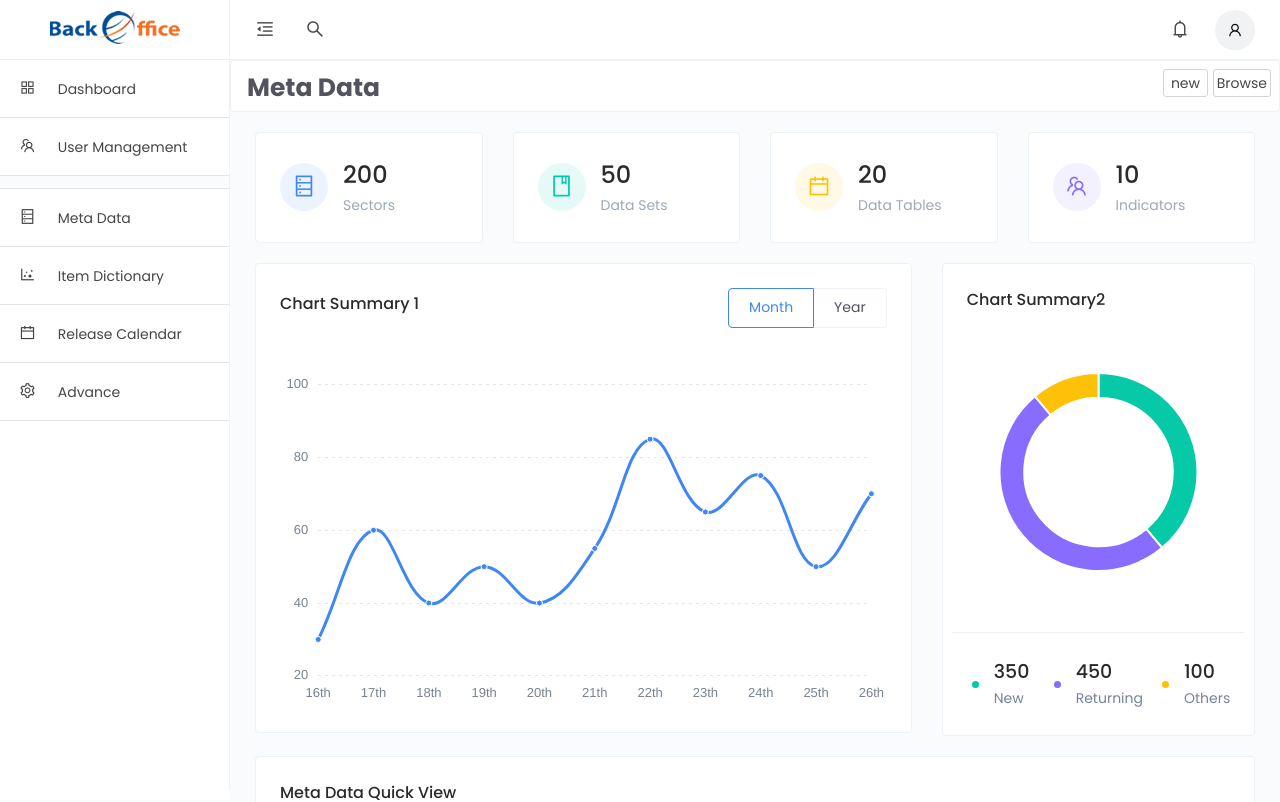
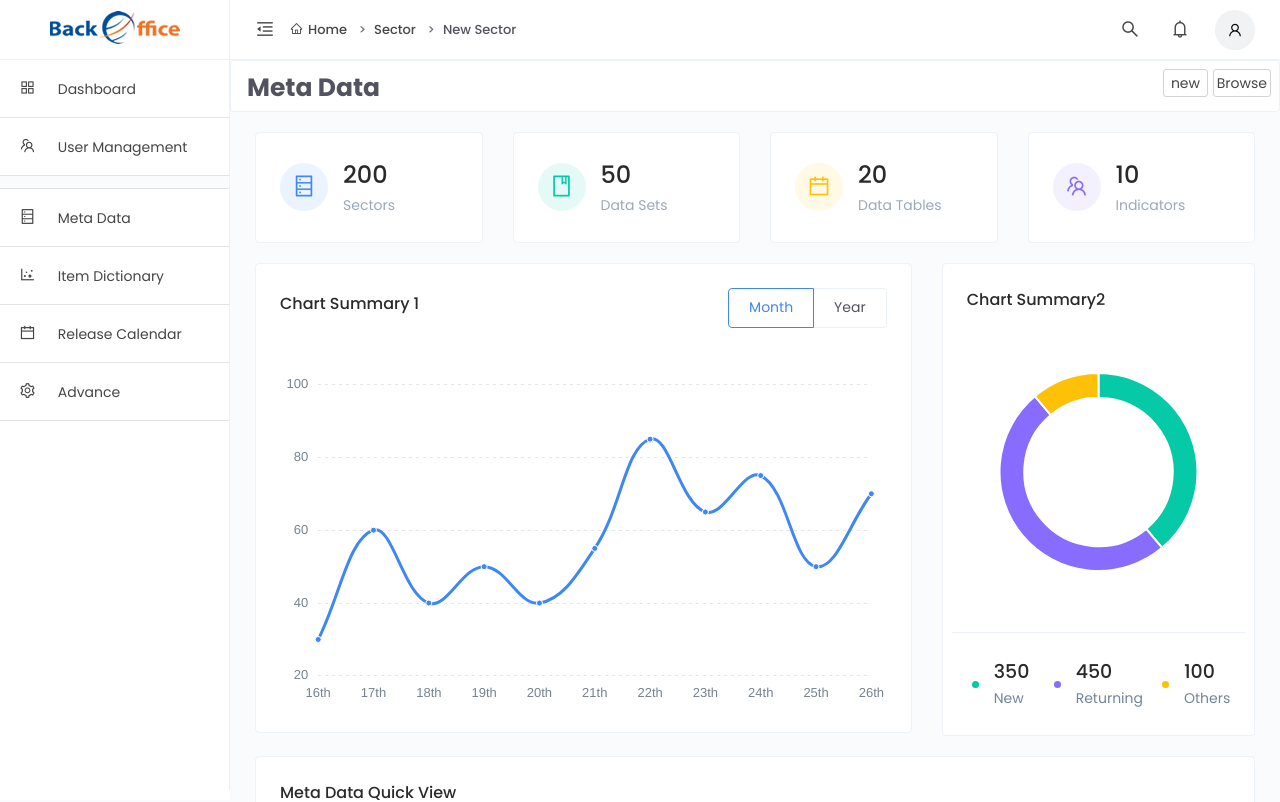
Before and after one commit to charlesme/BackOffice, a plain HTML site: page metadata.html in a window 1280 px wide. Shown: the top 802 px of the page. Drawn offline with Linux system fonts and the light colour scheme.

Commit message:
updates crumbs

```diff
--- a/metadata.html
+++ b/metadata.html
@@ -34,7 +34,7 @@
                         <img class="logo-fold" src="assets/images/logo/logo-fold-white.png" alt="Logo">
                     </a>
                 </div>
-                <div class="nav-wrap">
+               <div class="nav-wrap">
                     <ul class="nav-left">
                         <li class="desktop-toggle">
                             <a href="javascript:void(0);">
@@ -46,13 +46,34 @@
                                 <i class="anticon"></i>
                             </a>
                         </li>
+<!--
                         <li>
                             <a href="javascript:void(0);" data-toggle="modal" data-target="#search-drawer">
                                 <i class="anticon anticon-search"></i>
                             </a>
                         </li>
+-->
+						<nav class="breadcrumb breadcrumb-dash">
+                                <a href="#" class="breadcrumb-item"><i class="anticon anticon-home m-r-5"></i>Home</a>
+                                <a class="breadcrumb-item" href="#">Sector</a>
+                                <span class="breadcrumb-item active">New Sector</span>
+                            </nav>
                     </ul>
+
+<!--
+                        <nav class="breadcrumb breadcrumb-dash" style="margin-left: -490px;padding-top: 20px;">
+                                <a href="#" class="breadcrumb-item"><i class="anticon anticon-home m-r-5"></i>Home</a>
+                                <a class="breadcrumb-item" href="#">Sector</a>
+                                <span class="breadcrumb-item active">New Sector</span>
+                            </nav>
+-->
+
                     <ul class="nav-right">
+                        <li>
+                            <a href="javascript:void(0);" data-toggle="modal" data-target="#search-drawer">
+                                <i class="anticon anticon-search"></i>
+                            </a>
+                        </li>
                         <li class="dropdown dropdown-animated scale-left">
                             <a href="javascript:void(0);" data-toggle="dropdown">
                                 <i class="anticon anticon-bell notification-badge"></i>
```
